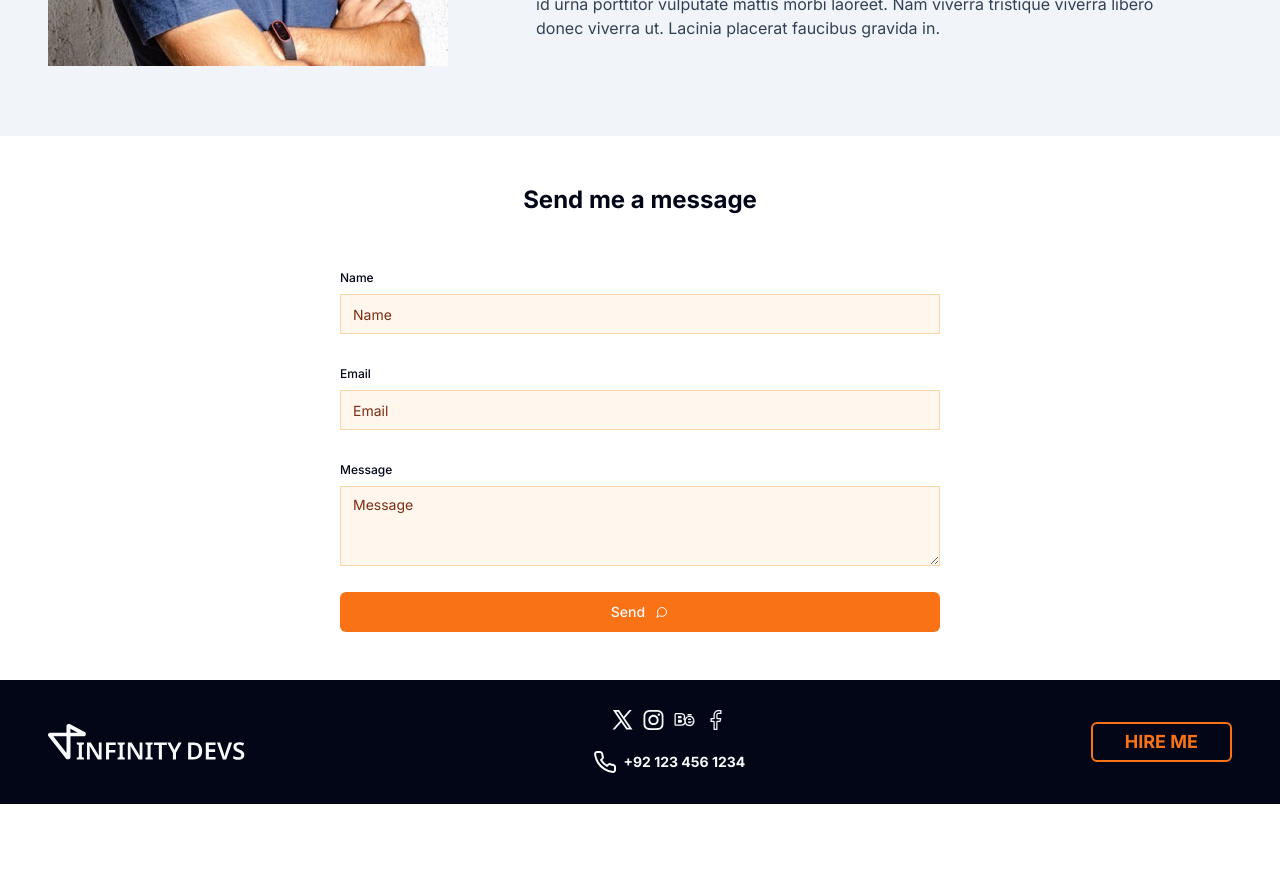
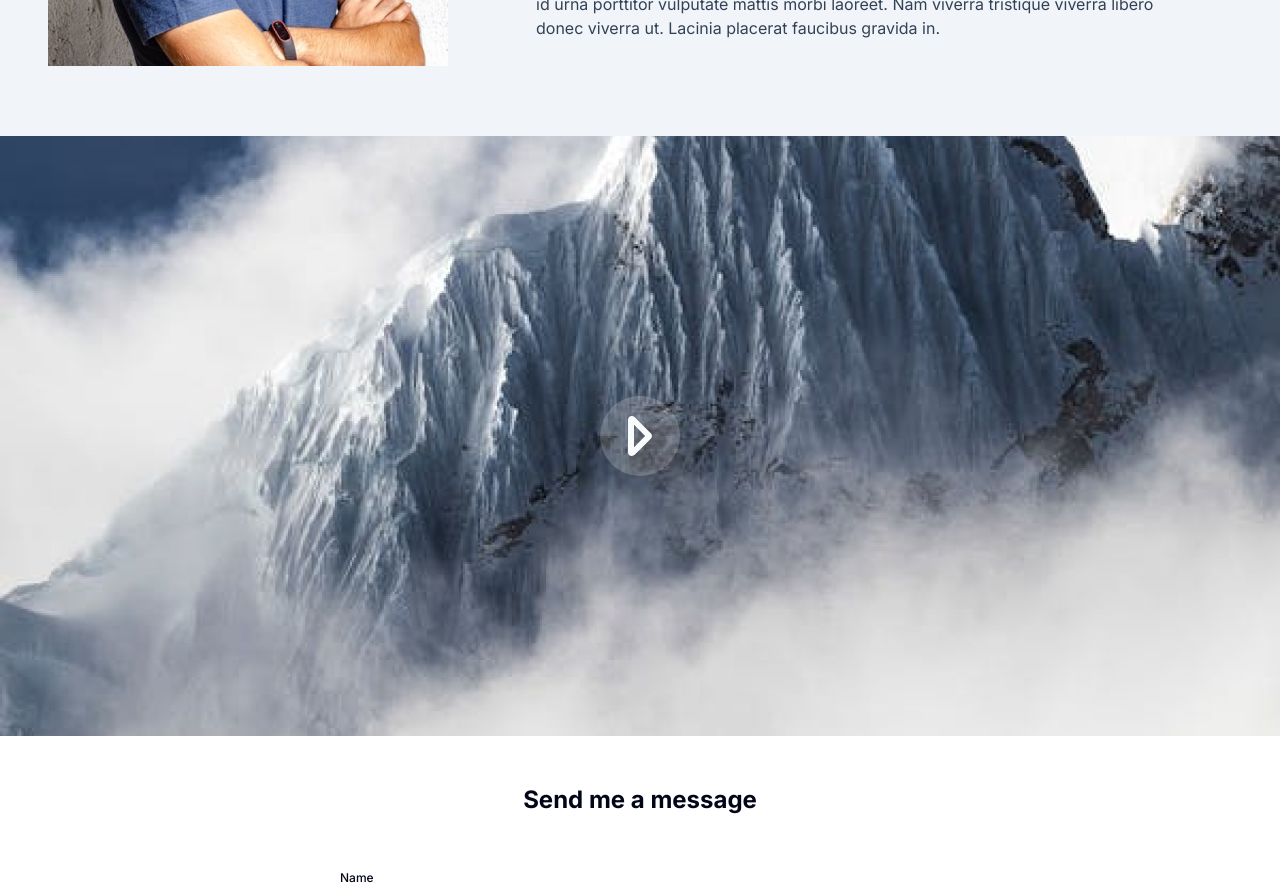
Before and after one commit to InfinityDevsHQ/photographer-portfolio-next, a Next.js app: page / in a window 1280 px wide. Shown: the part 2800-3693 px from the top of the page. Before the commit the page ends 3604 px from the top, so only its background shows below. Built offline with nearby package versions, Linux system fonts and the light colour scheme.

Commit message:
feat: added video section

```diff
--- a/app/page.tsx
+++ b/app/page.tsx
@@ -4,6 +4,7 @@ import Pricing from "@/components/homepage/pricing";
 import Services from "@/components/homepage/services";
 import About from "@/components/homepage/about";
 import ContactUs from "@/components/homepage/contact-us";
+import Video from "@/components/homepage/videro";
 
 export default function Home() {
   return (
@@ -16,6 +17,7 @@ export default function Home() {
       <Services />
       <Pricing />
       <About />
+      <Video />
       <ContactUs />
     </>
   );
--- /dev/null
+++ b/components/homepage/videro.tsx
@@ -0,0 +1,23 @@
+import Image from "next/image";
+import PlaySvg from "../svgs/icons/play-svg";
+
+export default function Video() {
+  return (
+    <section className="relative">
+      <Image
+        src={"/assets/video-thumbnail.png"}
+        width={1280}
+        height={600}
+        alt="Video Thumbnail"
+        className="w-full"
+      />
+      <button
+        type="button"
+        className="absolute top-[50%] left-[50%] -translate-x-[50%] -translate-y-[50%] p-2.5 rounded-full bg-white/20 z-50 w-20 h-20 flex items-center justify-center"
+      >
+        <span className="sr-only">Video Play/Pause Button</span>
+        <PlaySvg />
+      </button>
+    </section>
+  );
+}
--- /dev/null
+++ b/components/svgs/icons/play-svg.tsx
@@ -0,0 +1,16 @@
+export default function PlaySvg() {
+  return (
+    <svg
+      width="24"
+      height="40"
+      viewBox="0 0 24 40"
+      fill="none"
+      xmlns="http://www.w3.org/2000/svg"
+    >
+      <path
+        d="M17.1348 19.9375L6.00343 8.80611V31.1939L17.1348 19.9375ZM22.763 17.1859C24.3889 18.6868 24.3889 21.3132 22.763 22.8141L6.75386 38.8232C5.62821 39.9489 3.87721 40.3241 2.37636 39.6987C0.8755 39.0734 0 37.5725 0 35.9466V3.92833C0 2.42747 0.8755 0.926613 2.37636 0.301256C3.87721 -0.324101 5.62821 0.0511129 6.75386 1.17676L22.763 17.1859Z"
+        fill="#F8FAFC"
+      />
+    </svg>
+  );
+}
```
Also changed, not shown: public/assets/video-thumbnail.png (added).
